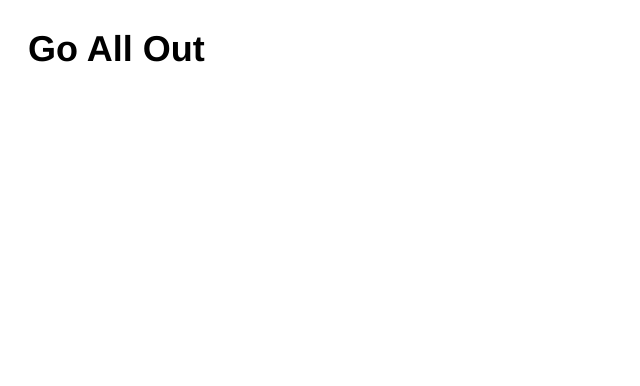
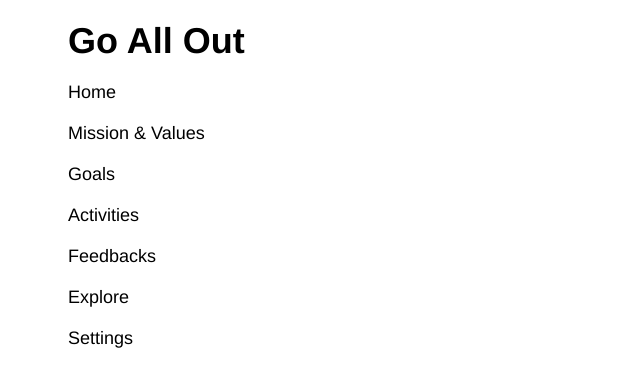
Before and after one commit to Kazuchanfl/hr_app_concept_frontend, a Vue app: page / in a window 1280 px wide. Shown: the top 386 px of the page, without its empty margins (0-640 px from the left). Built offline with nearby package versions, Linux system fonts and the light colour scheme.

Commit message:
Add menus in GlobalMenu component

```diff
--- a/src/components/GlobalMenu.vue
+++ b/src/components/GlobalMenu.vue
@@ -1,5 +1,14 @@
 <template>
-  <Logo></Logo>
+  <ul>
+    <li class="logo"><Logo></Logo></li>
+    <li><p>Home</p></li>
+    <li><p>Mission & Values</p></li>
+    <li><p>Goals</p></li>
+    <li><p>Activities</p></li>
+    <li><p>Feedbacks</p></li>
+    <li><p>Explore</p></li>
+    <li><p>Settings</p></li>
+  </ul>
 </template>
 
 <script lang="ts">
@@ -10,6 +19,21 @@ export default defineComponent({
   name: 'GlobalMenu',
 })
 </script>
+<style scoped>
+*{box-sizing: border-box;}
 
-<style scoped>
+ul {
+    list-style: none;
+}
+
+p {
+  font-size: 18px;
+  display: flex;
+  align-items: center;
+  text-align: center;
+
+  margin: 20px;
+
+  color: #000000;
+}
 </style>
--- a/src/components/Logo.vue
+++ b/src/components/Logo.vue
@@ -11,8 +11,6 @@ export default defineComponent({
 
 <style scoped>
 h1 {
-  position: absolute;
-
   font-style: normal;
   font-weight: bold;
   font-size: 36px;
```
